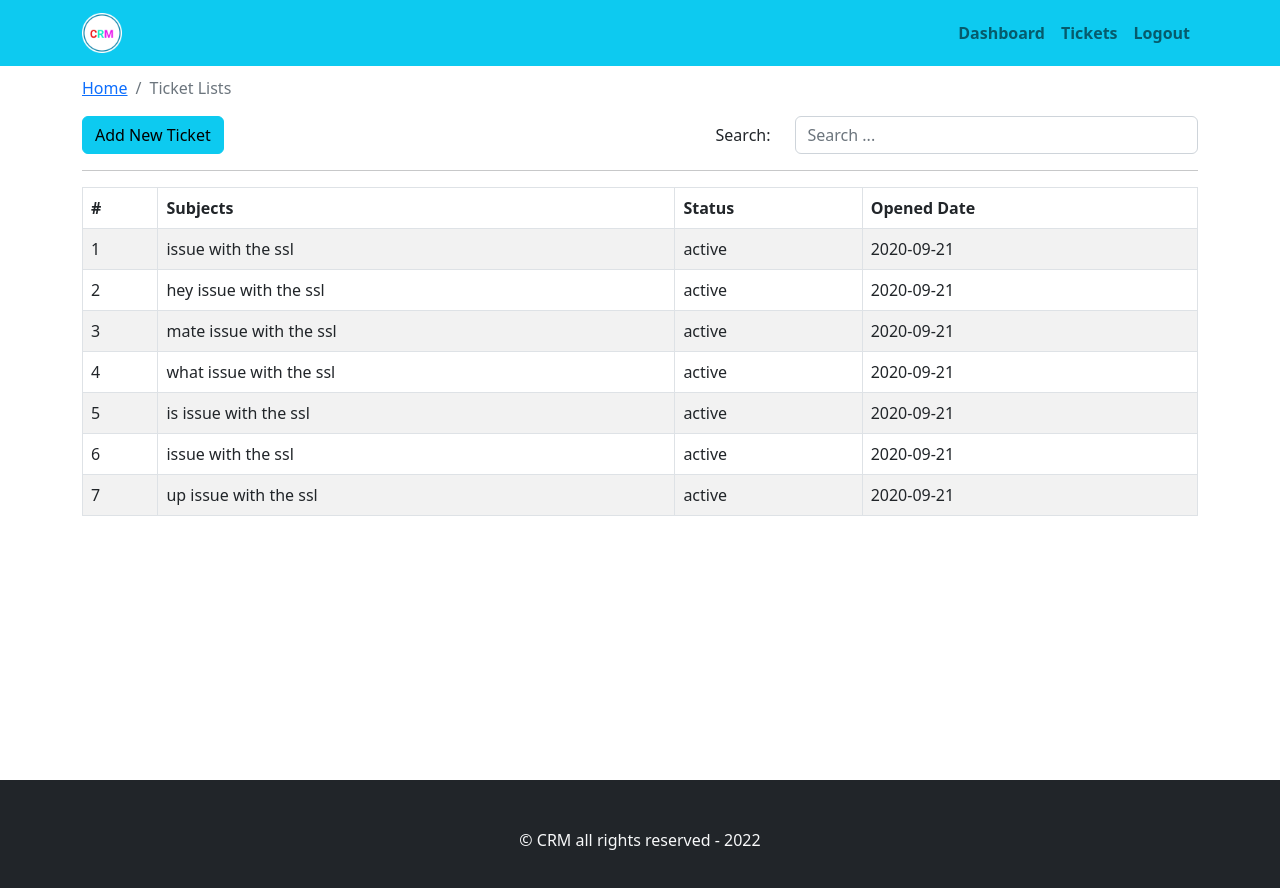
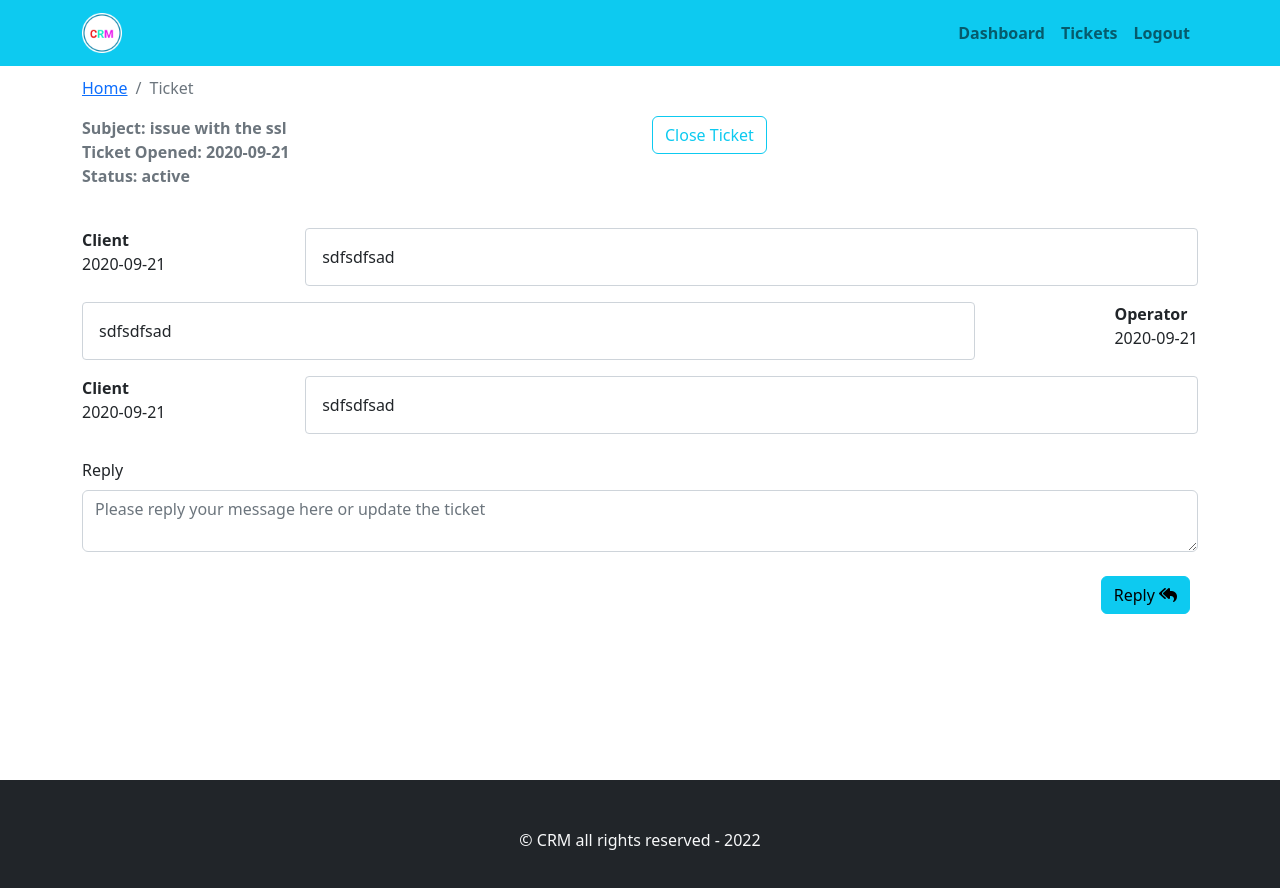
Before and after one commit to Sulav21/CRM-ticketing-System, a React (Create React App) app in the folder crm-client/: page / in a window 1280 px wide. Shown: the top 888 px of the page. Built offline with nearby package versions, Linux system fonts and the light colour scheme.

Commit message:
ticket landing page

```diff
--- a/crm-client/src/App.js
+++ b/crm-client/src/App.js
@@ -5,6 +5,7 @@ import { Dashboard } from './pages/dashboard/Dashboard';
 import { EntryPage } from './pages/entry/EntryPage';
 import { AddTicket } from './pages/new-ticket/AddTicket';
 import { TicketList } from './pages/ticket-listing/TicketList';
+import { TicketPage } from './pages/ticket/TicketPage';
 
 const App=()=> {
   return (
@@ -12,7 +13,8 @@ const App=()=> {
       {/* <EntryPage/> */}
      {/* <Dashboard /> */}
      {/* <AddTicket className='mt-5'/> */}
-     <TicketList />
+     {/* <TicketList /> */}
+     <TicketPage />
     <ToastContainer />
     </DefaultLayout>
   );
--- /dev/null
+++ b/crm-client/src/components/message-history/MessageHistory.js
@@ -0,0 +1,28 @@
+import React from "react";
+import './messageHistory.css'
+
+export const MessageHistory = ({ msg }) => {
+  return (
+    <>
+      {!msg.length ? (
+        <>
+          <p className="text-center fw-bold">No message history</p> <hr />
+        </>
+      ) : (
+        <>
+          {msg.map((item, i) => {
+            return (
+              <div className="message-history mt-3" key={i}>
+                <div className="send">
+                  <div className="sender fw-bold">{item.messageBy}</div>
+                  <div className="date">{item.date}</div>
+                </div>
+                <div className="message">{item.message}</div>
+              </div>
+            );
+          })}
+        </>
+      )}
+    </>
+  );
+};
--- /dev/null
+++ b/crm-client/src/components/message-history/messageHistory.css
@@ -0,0 +1,18 @@
+.message-history {
+    display: flex;
+    flex-direction: row;
+    justify-content: space-between;
+}
+
+.message-history:nth-child(even){
+    display: flex;
+    flex-direction: row-reverse;
+    justify-content: space-between;
+}
+
+.message{
+    padding:1rem;
+    width:80%;
+    border: 1px solid #ced4da;
+    border-radius: 0.25rem;
+}
--- /dev/null
+++ b/crm-client/src/components/update-ticket/UpdateTicket.js
@@ -0,0 +1,15 @@
+import React from 'react'
+import {Form,Button} from 'react-bootstrap'
+
+export const UpdateTicket = ({handleOnChange, msg,handleOnSubmit}) => {
+  return (
+    <Form onSubmit={handleOnSubmit}>
+        <Form.Label>Reply</Form.Label>
+        <Form.Control as='textarea' row='5' value={msg} name='detail' onChange={handleOnChange} placeholder='Please reply your message here or update the ticket' />
+        <div className="text-end mt-3 mb-2 p-2">
+        <Button variant='info' type='submit'>Reply <i class="fa-sharp fa-solid fa-reply-all"></i> </Button>
+
+        </div>
+    </Form>
+  )
+}
--- a/crm-client/src/dummy-data/dummy-table.json
+++ b/crm-client/src/dummy-data/dummy-table.json
@@ -3,7 +3,25 @@
         "id":1,
         "subject":"issue with the ssl",
         "status": "active",
-        "date":"2020-09-21"
+        "date":"2020-09-21",
+        "history":[
+            {
+                "date":"2020-09-21",
+                "message":"sdfsdfsad",
+                "messageBy":"Client"
+            },
+            {
+                "date":"2020-09-21",
+                "message":"sdfsdfsad",
+                "messageBy":"Operator"
+            },
+            {
+                "date":"2020-09-21",
+                "message":"sdfsdfsad",
+                "messageBy":"Client"
+            }
+        ]
+
     },
     {
         "id":2,
--- /dev/null
+++ b/crm-client/src/pages/ticket/TicketPage.js
@@ -0,0 +1,54 @@
+import React, { useState, useEffect } from "react";
+import { Container, Row, Col, Button } from "react-bootstrap";
+import { BreadCrumbComp } from "../../components/breadcrumb/BreadCrumbComp";
+import { MessageHistory } from "../../components/message-history/MessageHistory";
+import { UpdateTicket } from "../../components/update-ticket/UpdateTicket";
+import tickets from "../../dummy-data/dummy-table.json";
+const ticket = tickets[0];
+export const TicketPage = () => {
+  const [message, setMessage] = useState("");
+  const handleOnChange = (e) => {
+    setMessage(e.target.value);
+  };
+  useEffect(() => {}, [message]);
+
+  const handleOnSubmit = (e) => {
+    e.preventDefault();
+    alert(message);
+  };
+
+  return (
+    <Container>
+      <Row>
+        <Col>
+          <BreadCrumbComp page="Ticket" />
+        </Col>
+      </Row>
+      <Row>
+        <Col className="fw-bold text-secondary">
+          <div className="subject">Subject: {ticket.subject}</div>
+          <div className="date">Ticket Opened: {ticket.date}</div>
+          <div className="status">Status: {ticket.status}</div>
+        </Col>
+        <Col>
+          <Button variant="outline-info">Close Ticket</Button>
+        </Col>
+      </Row>
+      <Row className="mt-4">
+        <Col>
+          <MessageHistory msg={ticket.history} />
+        </Col>
+      </Row>
+
+      <Row className="mt-4">
+        <Col>
+          <UpdateTicket
+            handleOnChange={handleOnChange}
+            msg={message}
+            handleOnSubmit={handleOnSubmit}
+          />
+        </Col>
+      </Row>
+    </Container>
+  );
+};
```
